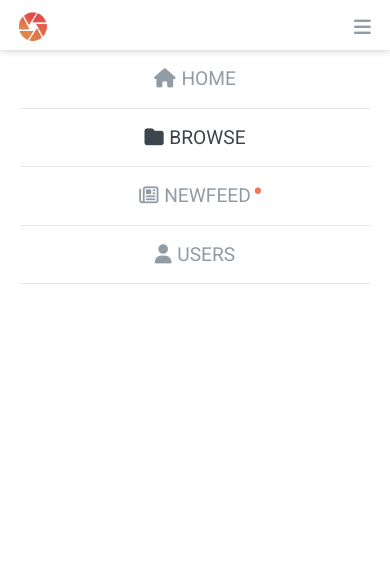
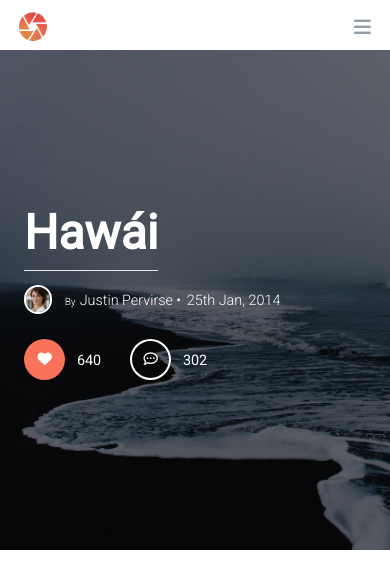
Before and after one commit to adcodego/photographer, a website: page index.html in a window 390 px wide. Drawn offline with Linux system fonts and the light colour scheme.

Commit message:
Slider mobil ready

```diff
--- a/index.html
+++ b/index.html
@@ -31,6 +31,32 @@
                 <button class="header__btnup">Upload <i class="fa fa-arrow-up" aria-hidden="true"></i></button>
             </div>
         </header>
+        <section class="slider">
+            <div class="slider__content">
+                <div class="slider__title">
+                    <h1>Hawái</h1>
+                </div>
+                <div class="slider__feature">
+                    <div class="slider__avatar">
+                        <img class="slider__photo" src="./assets/img/avatar.jpg" alt="">
+                    </div>
+                    <div class="slider__artist">
+                        <h3 class="slider__name"><span class="slider__tag">By</span>Justin Pervirse</h3>
+                    </div>
+                    <div class="slider__date">
+                        <h3 class="slider__update">25th Jan, 2014</h3>
+                    </div>
+                </div>
+                <div class="slider__interaction">
+                    <div class="slider__like">
+                        <h3 class="slider__quantify"><span class="slider__cont-circle"><i class="fa fa-heart  slider__circle-icon slider__circle-icon--like" aria-hidden="true"></i></span>640</h3>
+                    </div>
+                    <div class="slice_comments">
+                        <h3 class="slider__quantify"><span class="slider__cont-circle"><i class="fa fa-commenting-o slider__circle-icon  slider__circle-icon--comment" aria-hidden="true"></i></span>302</h3>
+                    </div>
+                </div>
+            </div>
+        </section>
     </div>
     <script src="./src/js/app.js"></script>
 </body>
--- a/scss/_style.scss
+++ b/scss/_header.scss
@@ -43,7 +43,8 @@
         display: flex;
         justify-content: center;
         position: absolute;
-        //top: -400px;
+        top: -400px;
+        display: none;
         top: 3.12em;
         left: 0;
         @include breakpoint(sm){
--- /dev/null
+++ b/scss/_slider.scss
@@ -0,0 +1,102 @@
+.slider{
+    position: relative;
+    height: 500px;
+    background-image: url("../../assets/img/_bg02.jpg");
+    background-size: cover;
+    background-repeat: no-repeat;
+    display: flex;
+    flex-direction: column;
+    justify-content: center;
+    &:before{
+        content: "";
+        background-color: rgba(#000, .5);
+        position: absolute;
+        top: 0;
+        left: 0;
+        width: 100%;
+        height: 100%;
+    }
+    &__content{
+        position: relative;
+    }
+    &__title{
+        padding-bottom: .5em;
+        & > h1 {
+            margin: 0;
+            padding: 0;
+            font-size: 3em;
+            margin-left: .5em;
+            border-bottom: solid 1px $bg;
+            padding-bottom: .2em;
+            display: inline-block;
+            color: $white;
+        }
+    }
+    &__feature{
+        display: flex;
+        padding-left: 1.5em;
+        align-items: center;
+    }
+    &__avatar{
+        width: auto;
+        flex: 10;
+    }
+    &__photo{
+        border: solid 2px $white;
+        width: 70%;
+        border-radius: 50%;
+    }
+    &__artist{
+        flex: 30;
+    }
+    &__name,
+    &__update{
+        color: $white;
+        font-weight: lighter;
+        font-size: .9em;
+    }
+    &__name{
+        position: relative;
+        &::after{
+            content: "\2022 ";
+            position: absolute;
+            color: $white;
+            font-size: 1em;
+            right: .4em;
+        }
+    }
+    &__tag{
+        font-size: .7em;
+        padding-right: .4em;
+    }
+    &__date{
+        flex: 50;
+    }
+    &__interaction{
+        display: flex;
+        padding-left: 1.5em;
+    }
+    &__quantify{
+        color: $white;
+        font-size: .9em;
+        font-weight: normal;
+       margin-right: 2em;
+    }
+    &__cont-circle{
+        margin-right: .8em;
+    }
+    &__circle-icon{
+        color: $white;
+        padding: .8em;
+        border-radius: 50%;
+        cursor: pointer;
+        &--like{
+            background-color: $red;
+            border: solid 2px $red;
+        }
+        &--comment{
+            background-color: transparent;
+            border: solid 2px $white;
+        }
+    }
+}
--- a/scss/app.scss
+++ b/scss/app.scss
@@ -1,5 +1,6 @@
-@import "_core";
+@import "utility/_core";
 @import "utility/_breakpoint";
 @import "utility/_palette";
 @import "utility/_mixins";
-@import "_style";
+@import "_header";
+@import "_slider";
--- a/scss/_core.scss
+++ b/scss/utility/_core.scss
@@ -14,3 +14,7 @@ a:hover{
 ul{
     list-style: none;
 }
+.container{
+    display: flex;
+    flex-direction: column;
+}
```
Also changed, not shown: README.md, assets/img/_bg.jpg (added), assets/img/_bg02.jpg (renamed from assets/img/_loginBG02.jpg), assets/img/avatar.jpg (added), src/css/app.css.
